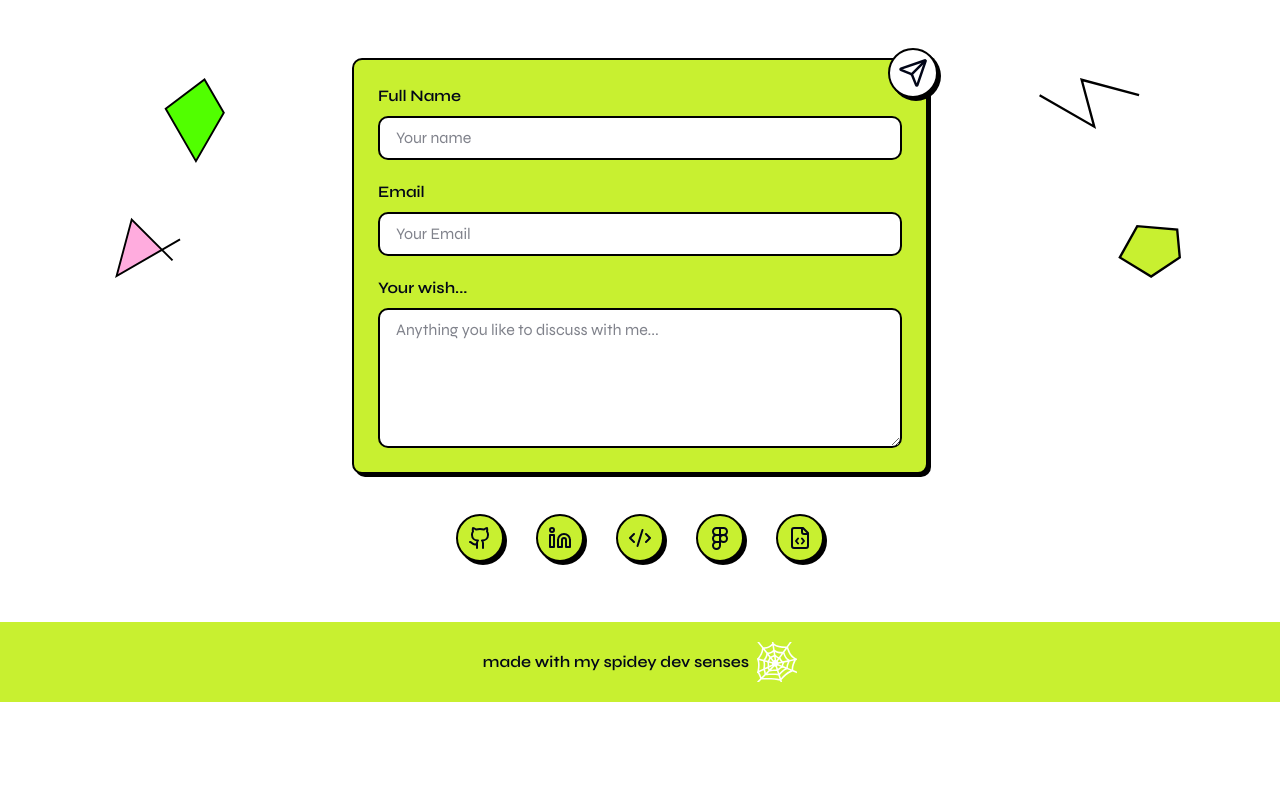
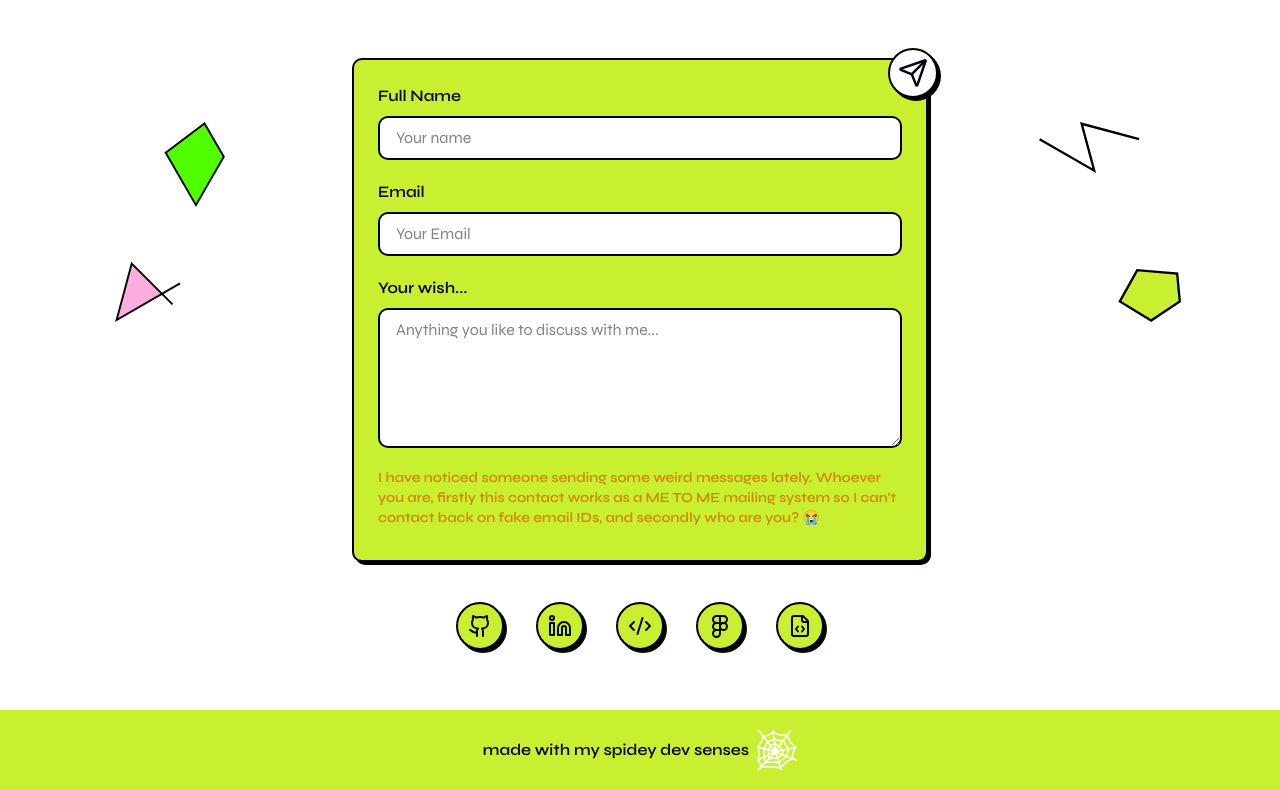
Before and after one commit to JAYENDRA06/portfolio-2.0, a Next.js app: page /contact in a window 1280 px wide. Shown: the part 478-1268 px from the top of the page. Before the commit the page ends 1180 px from the top, so only its background shows below. Built offline with nearby package versions, Linux system fonts and the light colour scheme.

Commit message:
add: msg

```diff
--- a/src/components/custom/contact/contactForm.tsx
+++ b/src/components/custom/contact/contactForm.tsx
@@ -99,6 +99,7 @@ export default function ContactForm() {
                     disabled={loading}
                 />
             </div>
+            <div className="text-yellow-600 font-semibold text-sm mb-2">{"I have noticed someone sending some weird messages lately. Whoever you are, firstly this contact works as a ME TO ME mailing system so I can't contact back on fake email IDs, and secondly who are you? 😭"}</div>
             {error && (
                 <div className="text-red-600 font-semibold text-sm mb-2">{error}</div>
             )}
```
